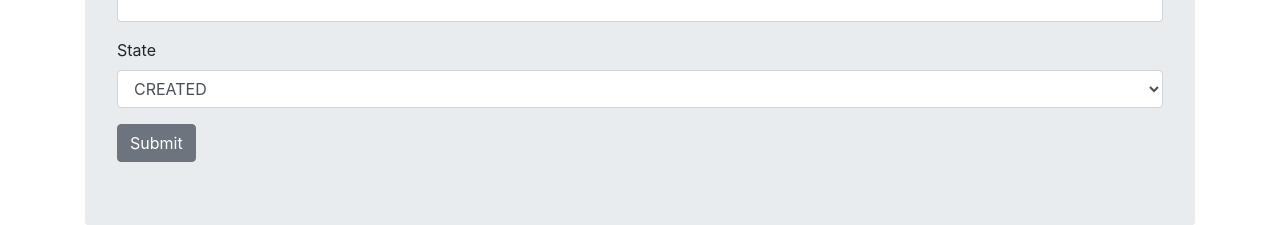
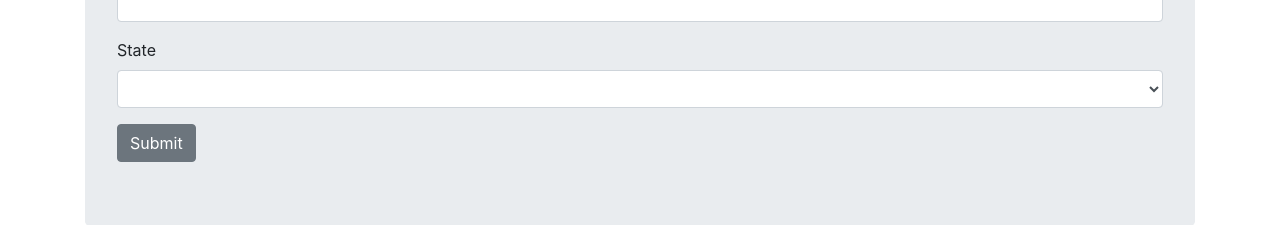
Before and after one commit to Clubs-Council-IIITH/frontend, a React (Create React App) app: page /events/new in a window 1280 px wide. Shown: the part 622-847 px from the top of the page. Built offline with nearby package versions, Linux system fonts and the light colour scheme; sample sign-in values are in the browser's storage.

Commit message:
frontend: Prepopulate edit form data again

```diff
--- a/src/components/EventForm.jsx
+++ b/src/components/EventForm.jsx
@@ -1,11 +1,20 @@
-import React, { useState } from "react";
+import React from "react";
 import { useForm } from "react-hook-form";
 import { Button, Form, FormGroup, Label, Input } from "reactstrap";
 
 import axios from "axios";
 
 const EventForm = (props) => {
-   const { register, handleSubmit, errors } = useForm();
+   const { register, handleSubmit, errors } = useForm({
+      defaultValues: {
+         name: props.initial.name,
+         creator: props.initial.creator,
+         datetime: props.initial.datetime,
+         venue: props.initial.venue,
+         audience: props.initial.audience,
+         state: props.initial.state,
+      },
+   });
 
    const onSubmit = (data) => {
       console.log(data);
```
